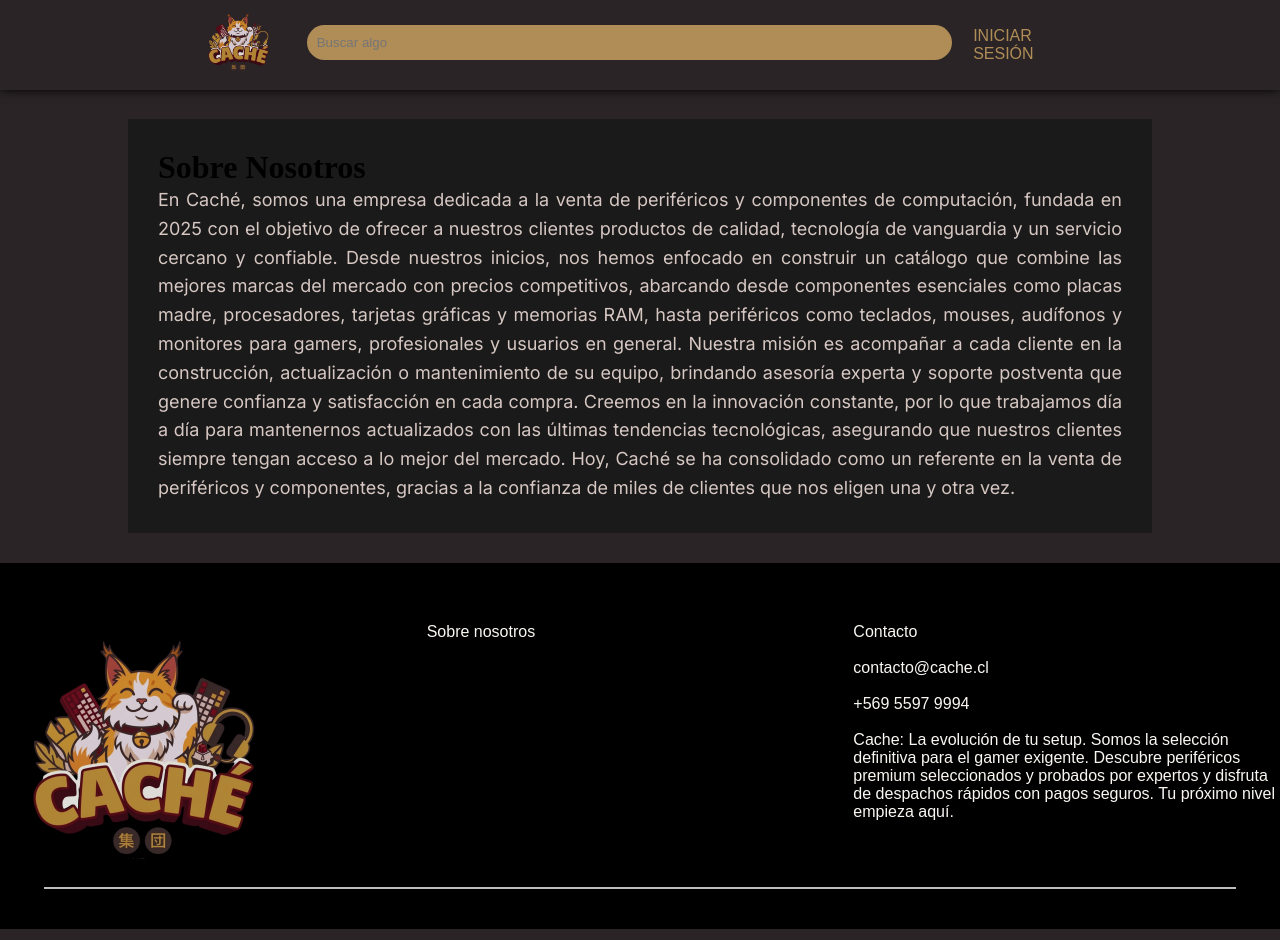
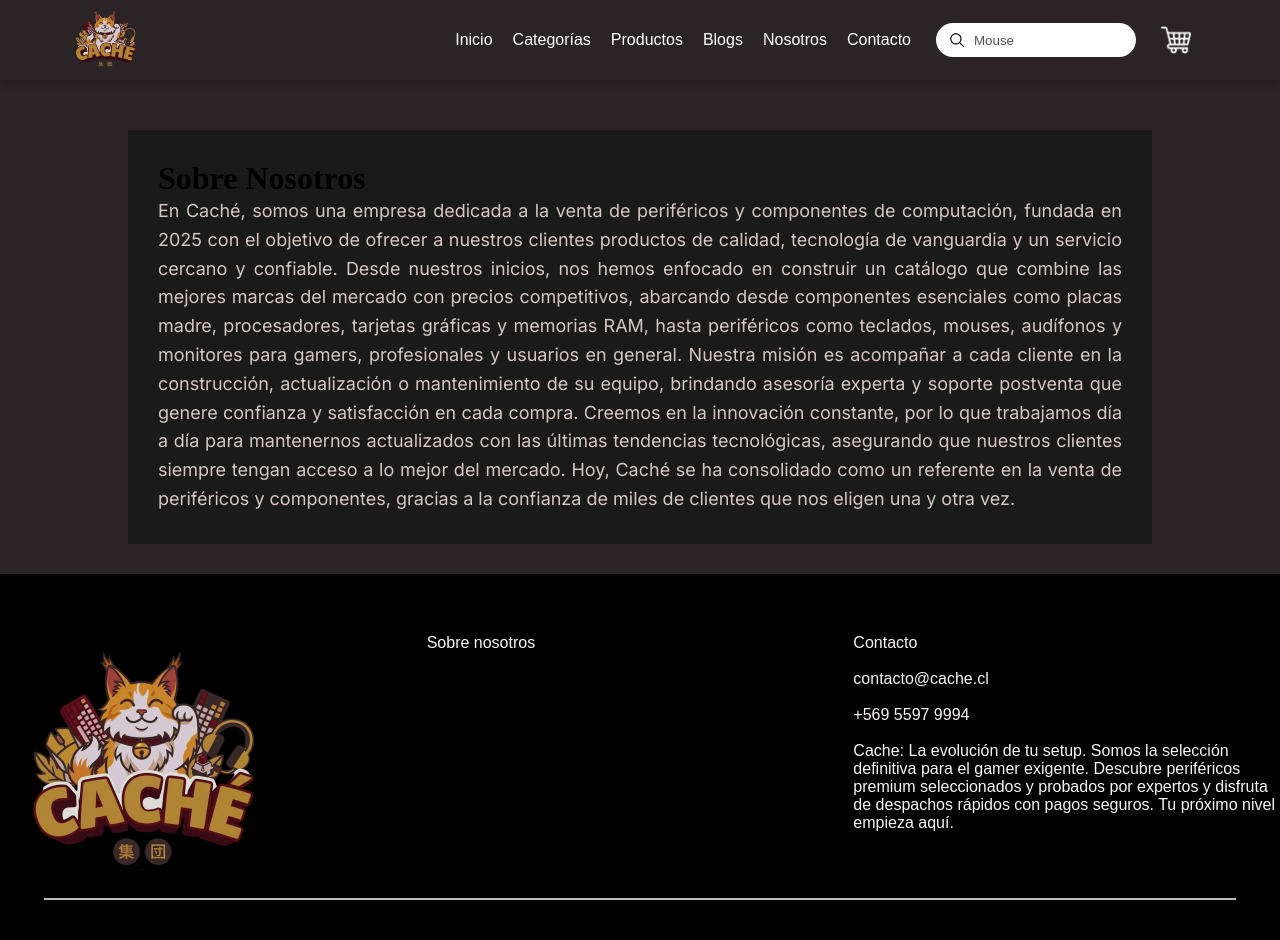
Before and after one commit to kecarazas/cache-react, a React (Create React App) app: page /nosotros in a window 1280 px wide. Built offline with nearby package versions, Linux system fonts and the light colour scheme.

Commit message:
feat: se agrego barra de navegación

```diff
--- a/src/components/Navbar.css
+++ b/src/components/Navbar.css
@@ -1,4 +1,9 @@
-header{
+body {
+    margin: 0;
+    padding-top: 100px;
+}
+
+header {
     width: 100%;
     height: auto;
     display: flex;
@@ -9,54 +14,243 @@
     left: 0;
     position: fixed;
     z-index: 1000;
-    box-shadow: 0px 0px 10px 0px;
+    box-shadow: 0 0 10px #00000050;
 }
-.nav-bar{
-    width: 70%;
+/*Barra de Navegacion*/
+.cabecera {
+    width: 90%;
+    min-height: 80px;
+    display: flex;
+    align-items: center;
+    justify-content: space-between;
+    gap: 20px;
+}
+/*Logo*/
+.logo a {
+    display: flex;
+    align-items: center;
+    gap: 10px;
+    text-decoration: none;
+}
+
+.logo img {
+    width: 70px;
     height: auto;
-    display: flex;
-    justify-content: space-around;
+    padding: 5px;
+    object-fit: contain;
 }
-.nav-derecha{
+
+.logo h1 {
+    visibility: hidden;/*Lo oculta*/
+}
+/*carrito*/
+.acciones-cabecera {
     display: flex;
     align-items: center;
     gap: 20px;
 }
 
-.nav-logo{
-    width: 70px;
-    padding: 10px;
+.carrito-nav {
+    display: flex;
+    align-items: center;
+    position: relative;
 }
-.search-box{
-    width: 100%;
-    height: 80%;
+
+.carrito-nav img {
+    width: 30px;
+    height: 30px;
+    object-fit: contain;
+}
+
+.carrito-count.oculto {
+    display: none;
+}
+/* Botón hamburguesa */
+.btn-menu {
+    display: none; /* Oculto en pantallas grandes */
+    flex-direction: column;
+    justify-content: center;
+    gap: 5px;
+    padding: 8px;
+    border: none;
+    background: transparent;
+    cursor: pointer;
+}
+.btn-menu span {
+    display: block;
+    width: 25px;
+    height: 3px;
+    border-radius: 5px;
+    background-color: #b08d57;
+}
+/*Menu*/
+.content-menu {
     display: flex;
-    justify-content: center;
-    text-align: start;
+    align-items: center;
+    justify-content: flex-end;
+    gap: 25px;
+    flex: 1;
 }
-.search-box input{
-    margin-top: 25px;
+
+.menu {
+    display: flex;
+    align-items: center;
+    gap: 20px;
+    list-style: none;
+    margin: 0;
+    padding: 0;
+}
+
+.menu a,
+.menu-categorias summary {
+    color: #ffffff;
+    text-decoration: none;
+    font-family: "Changa One", sans-serif;
+    font-weight: 400;
+    cursor: pointer;
+    transition: color 0.2s ease;
+}
+
+.menu a:hover,
+.menu-categorias summary:hover,
+.menu a.activo {
+    color: #ffffff;
+}
+/*Categorias*/
+.menu-categorias {
+    position: relative;
+}
+
+.menu-categorias summary {
+    list-style: none;
+}
+
+.menu-categorias summary::-webkit-details-marker {
+    display: none;
+}
+
+.submenu {
+    position: absolute;
+    top: 100%;
+    left: 0;
+    min-width: 150px;
+    margin: 2px;
+    padding: 8px 0;
+    list-style: none;
+    background-color: #2b2426;
+    border-radius: 5px;
+}
+
+.submenu li a {
+    display: block;
+    padding: 10px 15px;
+    white-space: nowrap;
+}
+
+.submenu li a:hover {
+    background-color: #403538;
+}
+/*Buscador*/
+.buscar form {
+    display: flex;
+    align-items: center;
+    gap: 8px;
+    padding: 8px 12px;
+    background-color: #ffffff;
+    border-radius: 30px;
+}
+
+.buscar img {
+    width: 18px;
+    height: 18px;
+    object-fit: contain;
+}
+
+.buscar label {
+    position: absolute;
+    width: 1px;
+    height: 1px;
+    overflow: hidden;
+    clip-path: inset(50%);
+}
+
+.buscar input {
+    width: 150px;
     border: none;
-    border-radius: 30px;
+    outline: none;
+    background: transparent;
     color: #2b2426;
     font-family: "Changa One", sans-serif;
-    background-color: #b08d57;
-    padding: 10px;
-    width: 90%;
-    outline: none;
 }
-.login{
-    width: 30%;
-    height: auto;
+
+.buscar input::placeholder {
+    color: #2b2426;
+    opacity: 0.8;
+}
+/*Autenticacion*/
+.auth-area {
     display: flex;
+    align-items: center;
     justify-content: center;
-    align-items: center;
 }
-.login a{
-    font-size: normal;
-    padding-left: 20px;
+
+.auth-area a {
+    padding-left: 10px;
+    color: #b08d57;
     font-family: "Changa One", sans-serif;
-    font-weight: 400px;
-    font-style: normal;
-    color: #b08d57;
+    text-decoration: none;
 }
+/*Responsive*/
+@media (max-width: 1100px) {
+    .cabecera {
+        width: 95%;
+        flex-wrap: wrap;
+        padding: 10px 0;
+    }
+
+    .btn-menu {
+        display: flex;
+    }
+
+    .content-menu {
+        display: none;
+        flex-direction: column;
+        align-items: stretch;
+        width: 100%;
+        flex-basis: 100%;
+        gap: 20px;
+        padding: 15px 0;
+    }
+
+    .content-menu.visible {
+        display: flex;
+    }
+
+    .menu {
+        flex-direction: column;
+        align-items: stretch;
+        gap: 0;
+    }
+
+    .menu > li > a,
+    .menu-categorias summary {
+        display: block;
+        padding: 12px 5px;
+    }
+
+    .submenu {
+        position: static;
+        border: none;
+        padding-left: 15px;
+    }
+
+    .buscar form {
+        width: 100%;
+        box-sizing: border-box;
+    }
+
+    .buscar input {
+        flex: 1;
+        min-width: 0;
+    }
+}
--- a/src/components/Navbar.js
+++ b/src/components/Navbar.js
@@ -1,24 +1,64 @@
 import './Navbar.css'
-import { Link } from 'react-router-dom'
+import { useState } from 'react';
 
 function Navbar() {
+    const [menuAbierto, setMenuAbierto] = useState(false);
     return (
     <header>
-            <nav className="nav-bar">
-                <div className="navbar">
-                    <Link to="/">
-                        <img src="images/Cachelogo.png" className="nav-logo" alt="logo"/>
-                    </Link>
+    <nav className="cabecera">
+        <div className="logo">
+        <a href="/Home">
+            <img src="images/Cachelogo.png" alt="logo" />
+            <h1>Art Tools</h1>
+        </a>
         </div>
-
-                <form className="search-box">
-                    <input type="text" placeholder="Buscar algo" name="buscar" required />
+        <div className="acciones-cabecera">
+        <button
+            type="button"
+            className="btn-menu"
+            aria-label="Abrir menú"
+            aria-expanded={menuAbierto}
+            aria-controls="content-menu"
+            onClick={() => setMenuAbierto(!menuAbierto)}>
+            <span />
+            <span />
+            <span />
+        </button>
+        </div>
+        <div className={`content-menu ${menuAbierto ? "visible" : ""}`}
+            id="content-menu">
+        <ul className="menu">
+            <li><a href="index.html" className="activo" aria-current="page">Inicio</a></li>
+            <li className="menu-categorias">
+            <details>
+                <summary>Categorías</summary>
+                <ul className="submenu">
+                <li><a href="">Mouses</a></li>
+                <li><a href="">Mousepads</a></li>
+                <li><a href="">Teclados</a></li>
+                <li><a href="">Skates</a></li>
+                <li><a href="">Audífonos</a></li>
+                <li><a href="">Mangas</a></li>
+                </ul>
+            </details>
+            </li>
+            <li><a href="/Productos">Productos</a></li>
+            <li><a href="">Blogs</a></li>
+            <li><a href="/Nosotros">Nosotros</a></li>
+            <li><a href="/Contacto">Contacto</a></li>
+        </ul>
+        <div className="buscar">
+            <form action="" method="get" role="search">
+            <img src="images/lupa.png" alt aria-hidden="true" />
+            <label htmlFor="busqueda">Buscar productos</label>
+            <input type="text" id="busqueda" name="q" placeholder="Mouse" />
             </form>
-
-                <div className="nav-derecha">
-                    <div className="login">
-                        <a href="login.html">INICIAR SESIÓN</a>
         </div>
+            <a className="carrito-nav" href="" aria-label="Ver carrito de compras">
+            <img src="images/carrito-de-compras.png" alt />
+            <span className="carrito-count oculto">0</span>
+        </a>
+        <div className="auth-area" id="auth-area" />
         </div>
     </nav>
     </header>
```
Also changed, not shown: public/images/carrito-de-compras.png (added), public/images/lupa.png (added). Lines whose indentation alone changed are shown as unchanged.
